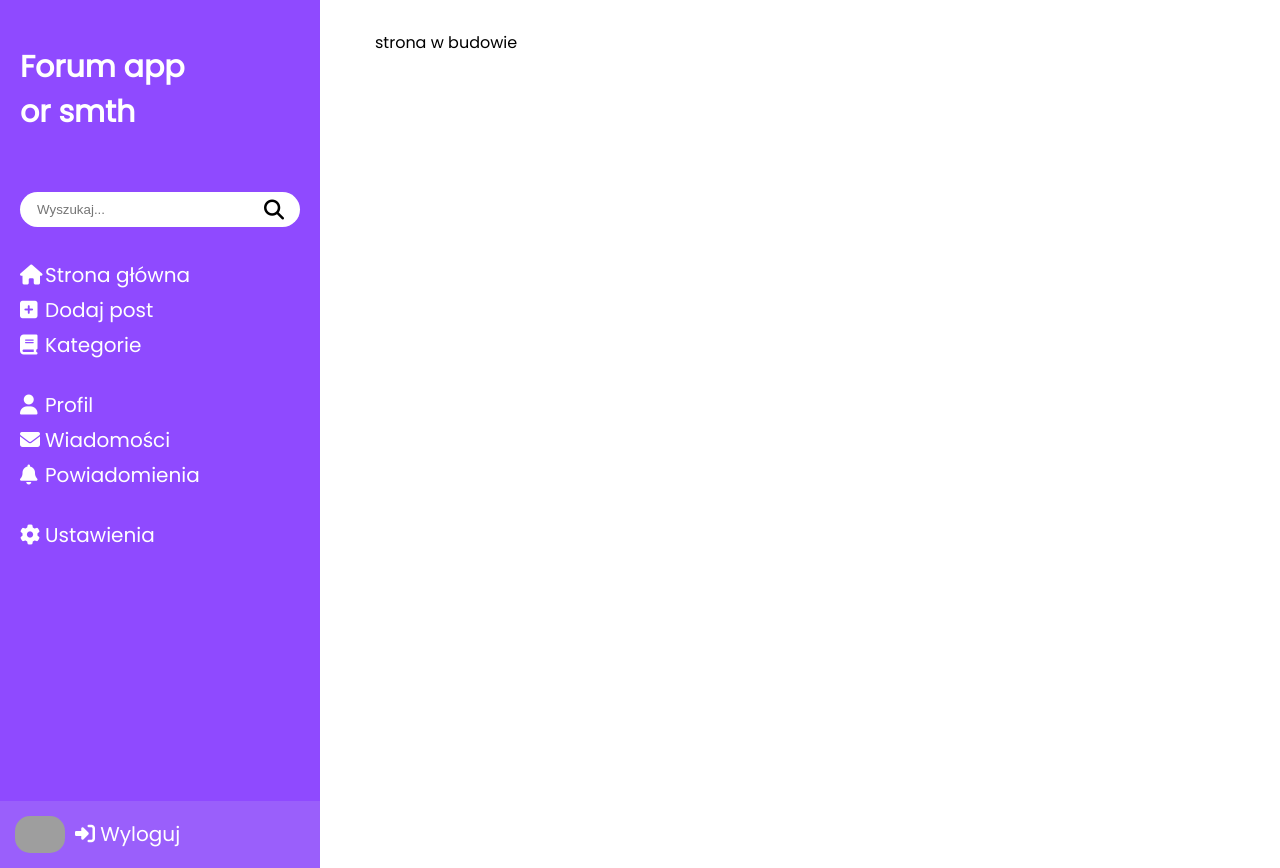
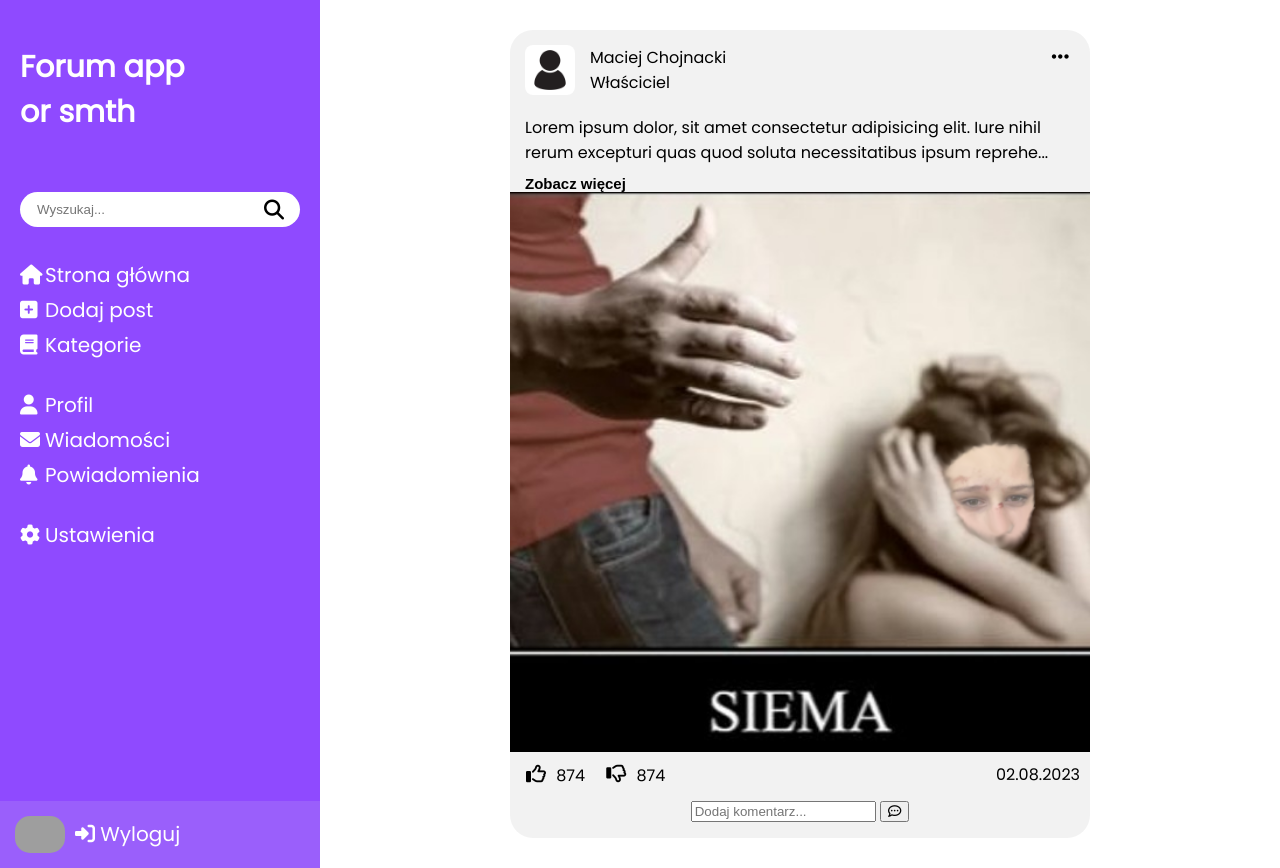
Before and after one commit to elmaccho/forum-app-or-smth, a PHP site: page /main/main.php?page=home in a window 1280 px wide. Run offline with PHP 8.4, Linux system fonts and the light colour scheme; the visitor is signed in with stand-in values (Sample User, id 1); data that the repository does not hold is empty; some libraries are stand-ins or nearby versions; grey boxes are pictures that could not be loaded.

Commit message:
post design

```diff
--- a/main/style.css
+++ b/main/style.css
@@ -568,6 +568,104 @@ main{
     cursor: pointer;
 }
 
+
+.home{
+    display: flex;
+    align-items: center;
+    flex-direction: column;
+}
+
+.post{
+    border-radius: 23px;
+    padding: 15px 0;
+    display: flex;
+    flex-direction: column;
+    justify-content: center;
+    align-items: center;
+    position: relative;
+    background-color: #f2f2f2;
+    width: 580px;
+    margin: 0 auto;
+}
+.post__actionBtn{
+    border: none;
+    background-color: transparent;
+    font-size: 20px;
+    cursor: pointer;
+}
+.post__author__img{
+    display: flex;
+    gap: 15px;
+    width: 100%;
+    padding: 0 15px 10px;
+    box-sizing: border-box;
+}
+.post__author__img img{
+    width: 50px;
+    height: 50px;
+    border-radius: 8px;
+}
+
+.post__desc {
+    padding: 10px 0;
+    box-sizing: border-box;
+    overflow: hidden;
+}
+.post__expand-button {
+    display: none;
+    border: none;
+    font-weight: 600;
+    background-color: transparent;
+    cursor: pointer;
+    font-size: 15px;
+    padding: 0;
+}
+.description__wrapper{
+    display: flex;
+    flex-direction: column;
+    align-items: start;
+    width: 100%;
+    padding: 0 15px;
+    box-sizing: border-box;
+}
+
+
+.post__actionBtn{
+    position: absolute;
+    top: 15px;
+    right: 15px;
+}
+
+.post__img{
+    width: 100%;
+    display: flex;
+    justify-content: center;
+    align-items: center;
+    border-radius: 23px;
+}
+.post__img img{
+    width: 100%;
+    max-width: 600px;
+}
+.post__info{
+    display: flex;
+    gap: 15px;
+    width: 100%;
+    padding: 10px;
+    box-sizing: border-box;
+}
+.post__date{
+    position: absolute;
+    right: 10px;
+}
+.post__likeBtn, .post__dislikeBtn{
+    border: none;
+    background-color: transparent;
+    cursor: pointer;
+    font-size: 20px;
+}
+
+
 @media screen and (max-width: 1038px) {
 
     main{
--- /dev/null
+++ b/main/subpages/home.php
@@ -0,0 +1,81 @@
+<div class="home">
+    <div class="post">
+
+        <button class="post__actionBtn">
+            <i class="fa-solid fa-ellipsis"></i>
+        </button>
+
+        <span class="post__author__img">
+            <img src="./img/profile/profile-default.jpg" alt="">
+            <div class="post__author__info">
+                <div class="author__name">Maciej Chojnacki</div>
+                <span class="author__rank">Właściciel</span>
+            </div>
+        </span>
+
+        <span class="description__wrapper">
+            <div class="post__desc">
+            Lorem ipsum dolor, sit amet consectetur adipisicing elit. Iure nihil rerum excepturi quas quod soluta necessitatibus ipsum reprehenderit. Expedita officiis mollitia similique neque, et minima corporis consequatur. Aliquid reiciendis nemo doloremque accusantium natus commodi consequatur quos repellat? Eius, reprehenderit cumque, iusto in itaque tempora accusantium, dicta est maxime voluptatum sed?
+            </div>
+            <button class="post__expand-button">Zobacz więcej</button>
+        </span>
+
+
+        <div class="post__img">
+            <img src="./img/Bez nazwy.png" alt="">
+        </div>
+
+        <div class="post__info">
+            <span class='post__likes'>
+                <button class='post__likeBtn'><i class="fa-regular fa-thumbs-up"></i></button>
+                874
+            </span>
+
+            <span class='post__dislikes'>
+                <button class='post__dislikeBtn'><i class="fa-regular fa-thumbs-down"></i></button>
+                874
+            </span>
+
+            <div class="post__date">
+                02.08.2023
+            </div>
+        </div>
+
+        <div class="post__comments">
+            <input type="text" name="" id="" placeholder="Dodaj komentarz...">
+            <button type="submit"><i class="fa-regular fa-comment-dots"></i></button>
+        </div>
+
+    </div>
+</div>
+
+
+<script>
+    const postDescElements = document.querySelectorAll('.post__desc');
+    const expandButtons = document.querySelectorAll('.post__expand-button');
+
+    postDescElements.forEach((element, index) => {
+        const originalText = element.textContent;
+        const maxVisibleCharacters = 143;
+
+        if (originalText.length > maxVisibleCharacters) {
+            const visibleText = originalText.substring(0, maxVisibleCharacters) + '...';
+            element.textContent = visibleText;
+            expandButtons[index].style.display = 'inline'; // Pokazujemy przycisk tylko jeśli tekst został skrócony
+        }
+
+        expandButtons[index].addEventListener('click', () => {
+            if (element.classList.contains('expanded')) {
+                // Jeśli jest rozszerzone, skracamy tekst i zmieniamy tekst przycisku
+                element.classList.remove('expanded');
+                element.textContent = originalText.substring(0, maxVisibleCharacters) + '...';
+                expandButtons[index].textContent = 'Zobacz więcej';
+            } else {
+                // Jeśli jest skrócone, pokazujemy cały tekst i zmieniamy tekst przycisku
+                element.classList.add('expanded');
+                element.textContent = originalText;
+                expandButtons[index].textContent = 'Zobacz mniej';
+            }
+        });
+    });
+</script>
```
